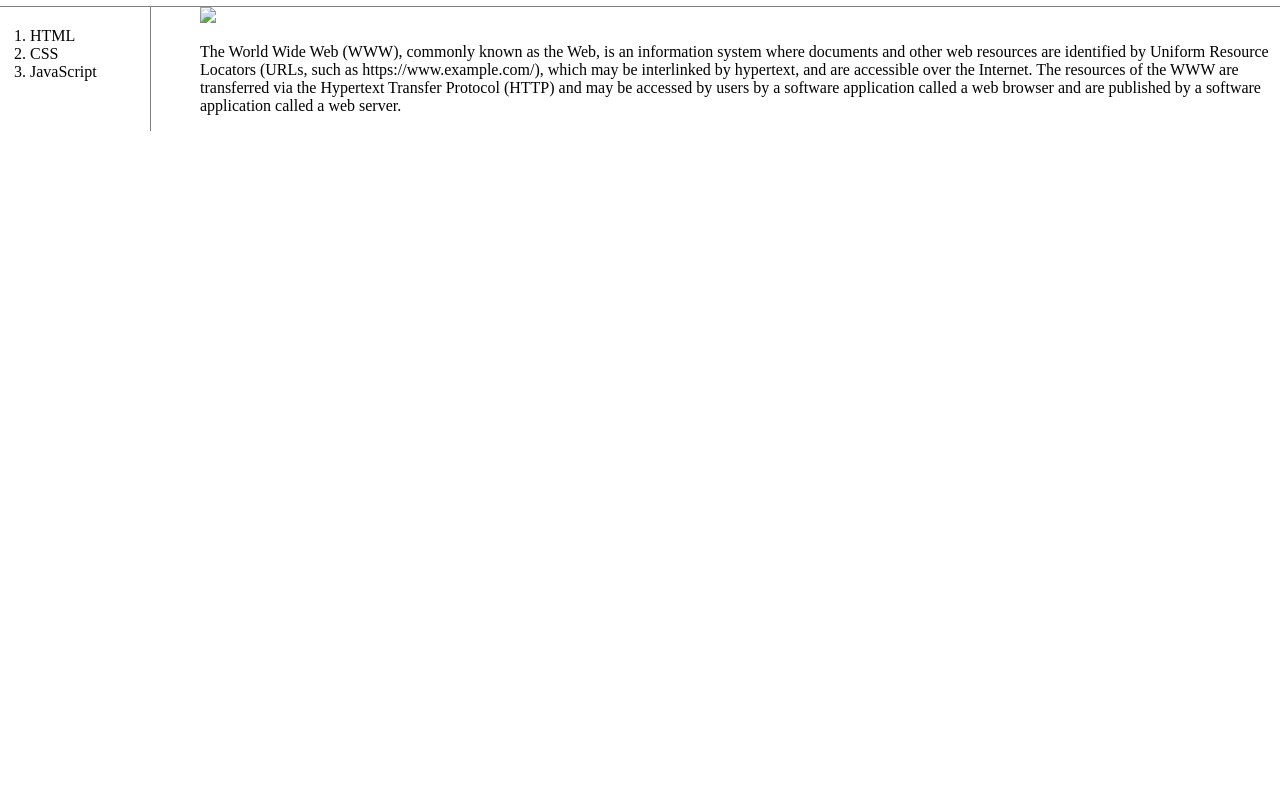
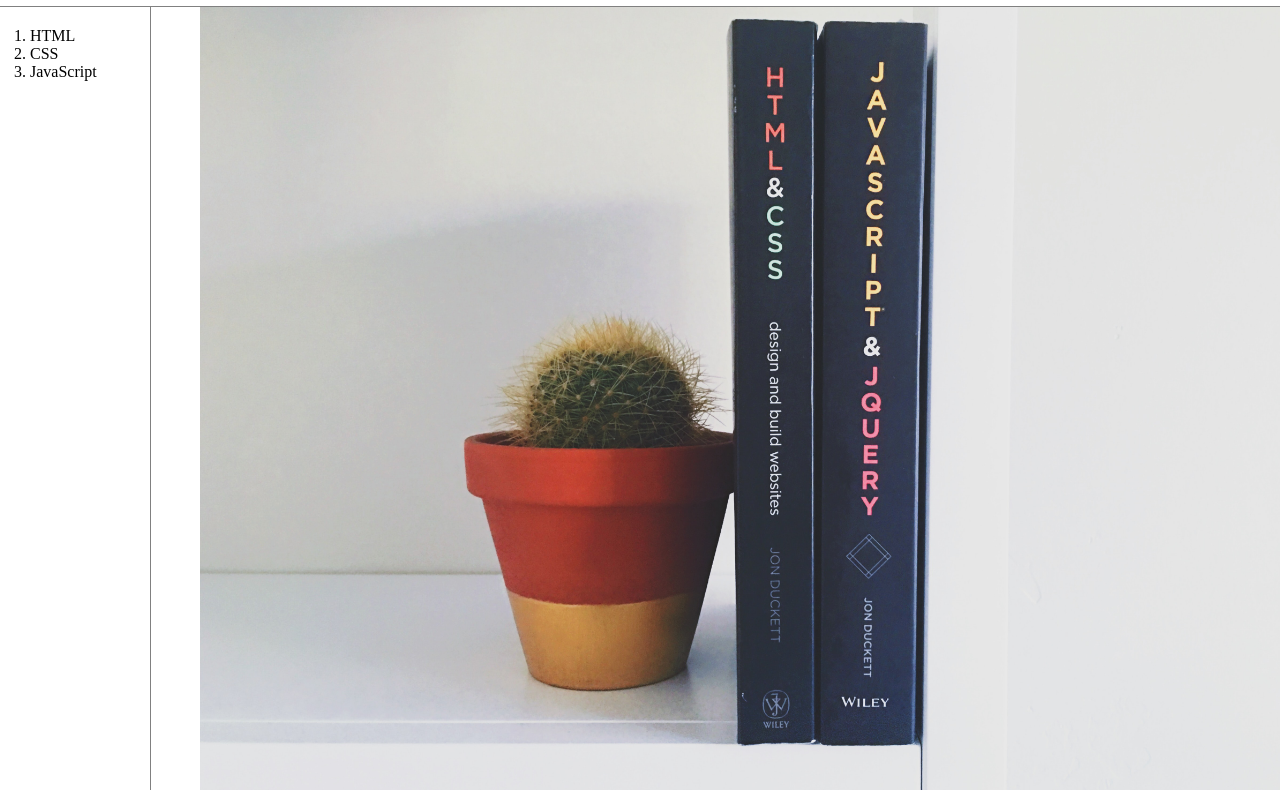
Before and after one commit to yohanlee1230/Web_test, a plain HTML site: page index.html in a window 1280 px wide. Shown: the part 103-893 px from the top of the page. Before the commit the page ends 800 px from the top, so only its background shows below. Drawn offline with Linux system fonts and the light colour scheme.

Commit message:
img_link changed

```diff
--- a/index.html
+++ b/index.html
@@ -13,7 +13,7 @@
                 <li><a href="3.html">JavaScript</a></li>
             </ol>
             <div>
-                <img src="Picture-HTML_01.jpg" width="100%">
+                <img src="Picture-Web_01.jpg" width="100%">
                 <p><a href="https://en.wikipedia.org/wiki/World_Wide_Web" target="_blank">The World Wide Web (WWW),</a> commonly known as the Web, is an information system where documents and other web resources are identified by Uniform Resource Locators (URLs, such as https://www.example.com/), which may be interlinked by hypertext, and are accessible over the Internet. The resources of the WWW are transferred via the Hypertext Transfer Protocol (HTTP) and may be accessed by users by a software application called a web browser and are published by a software application called a web server.
                 </p>
             </div>
```
